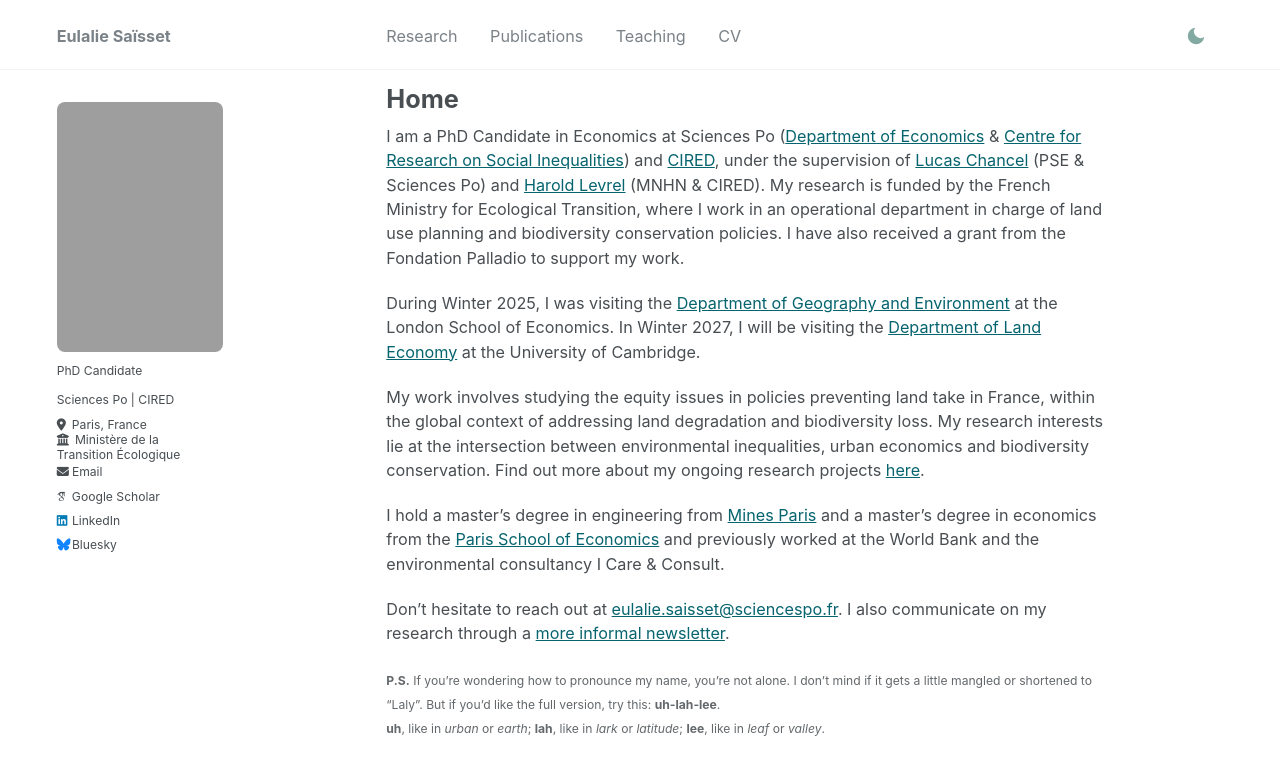
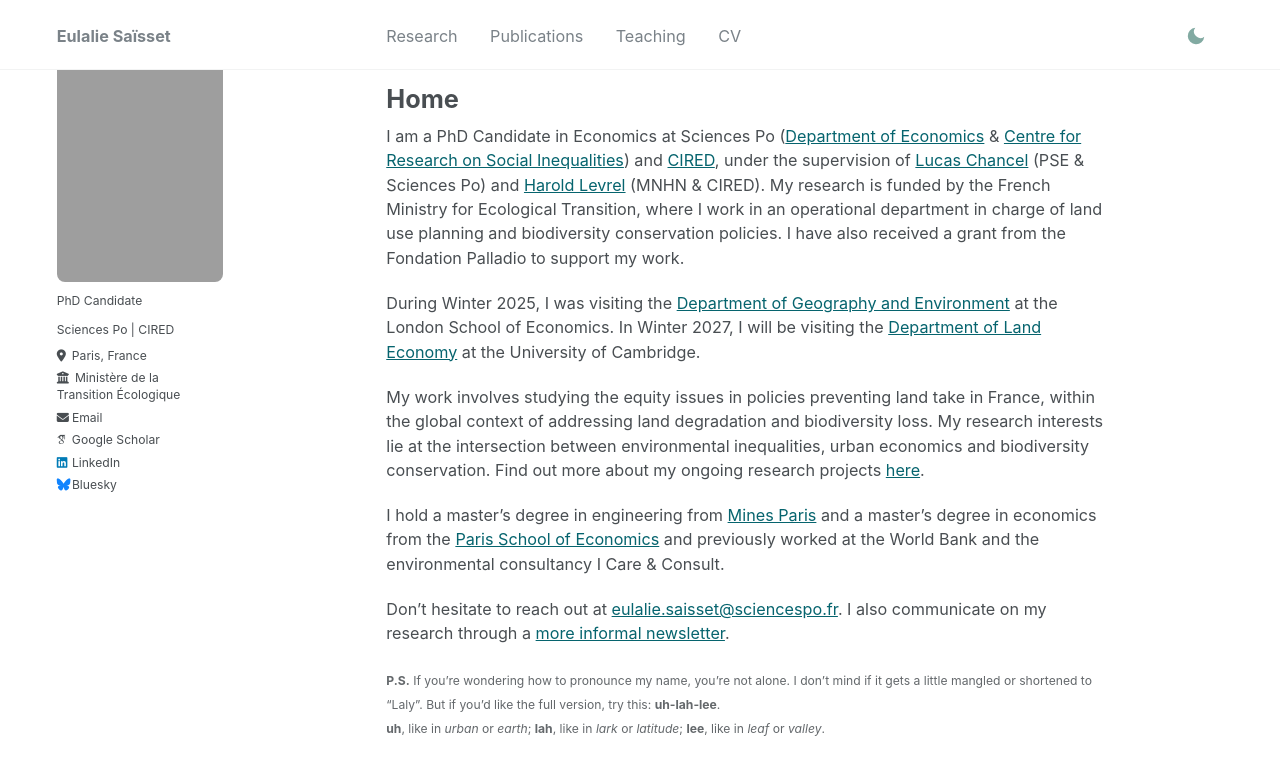
Before and after one commit to eulaliesaisset/eulaliesaisset.github.io, a Jekyll site: the page built from _pages/about.md, in a window 1280 px wide and 931 px high. Shown: the top 775 px of the window. Built offline with Jekyll 4.4.1, drawn with Linux system fonts in a browser that asks for light colours; some web fonts are replaced.

Commit message:
Align sidebar with title, even out spacing
Co-Authored-By: Claude Sonnet 5.5 <noreply@anthropic.com>

```diff
--- a/_sass/_sidebar.scss
+++ b/_sass/_sidebar.scss
@@ -17,7 +17,7 @@
     height: 100vh;
     overflow-y: auto;               // Add scrollbar if the sidebar is too long
     position: fixed;
-    padding-top: $masthead-height;
+    padding-top: 0; // picture top aligned with the page title
   }
 
   @include breakpoint($large) {
@@ -141,8 +141,8 @@
   margin: 0;
 
   @include breakpoint($large) {
-    margin-top: 10px;
-    margin-bottom: 10px;
+    margin-top: 8px;
+    margin-bottom: 2px;
   }
 }
 .sidebar .author__name {
@@ -170,7 +170,7 @@
   margin: 0;
 
   @include breakpoint($large) {
-    margin-top: 6px;
+    margin-top: 2px;
     margin-bottom: 8px;
   }
 }
@@ -204,8 +204,15 @@
 }
 
 .sidebar .author__urls li {
-  margin: 0;
-  line-height: 1.25;
+  margin: 0 0 0.45em;
+  padding: 0;
+  line-height: 1.4;
+
+  a {
+    display: inline;
+    margin: 0;
+    padding: 0;
+  }
 }
 
 .author__urls {
```
